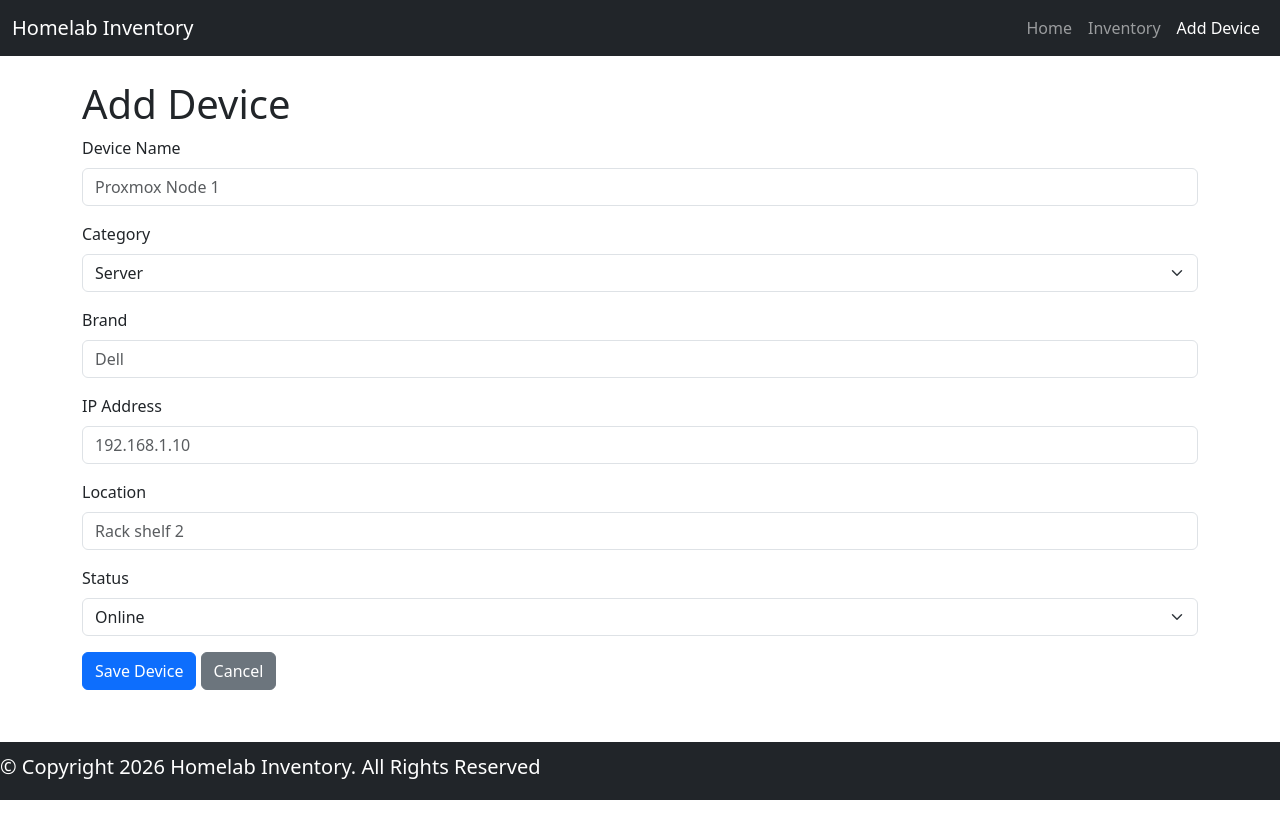
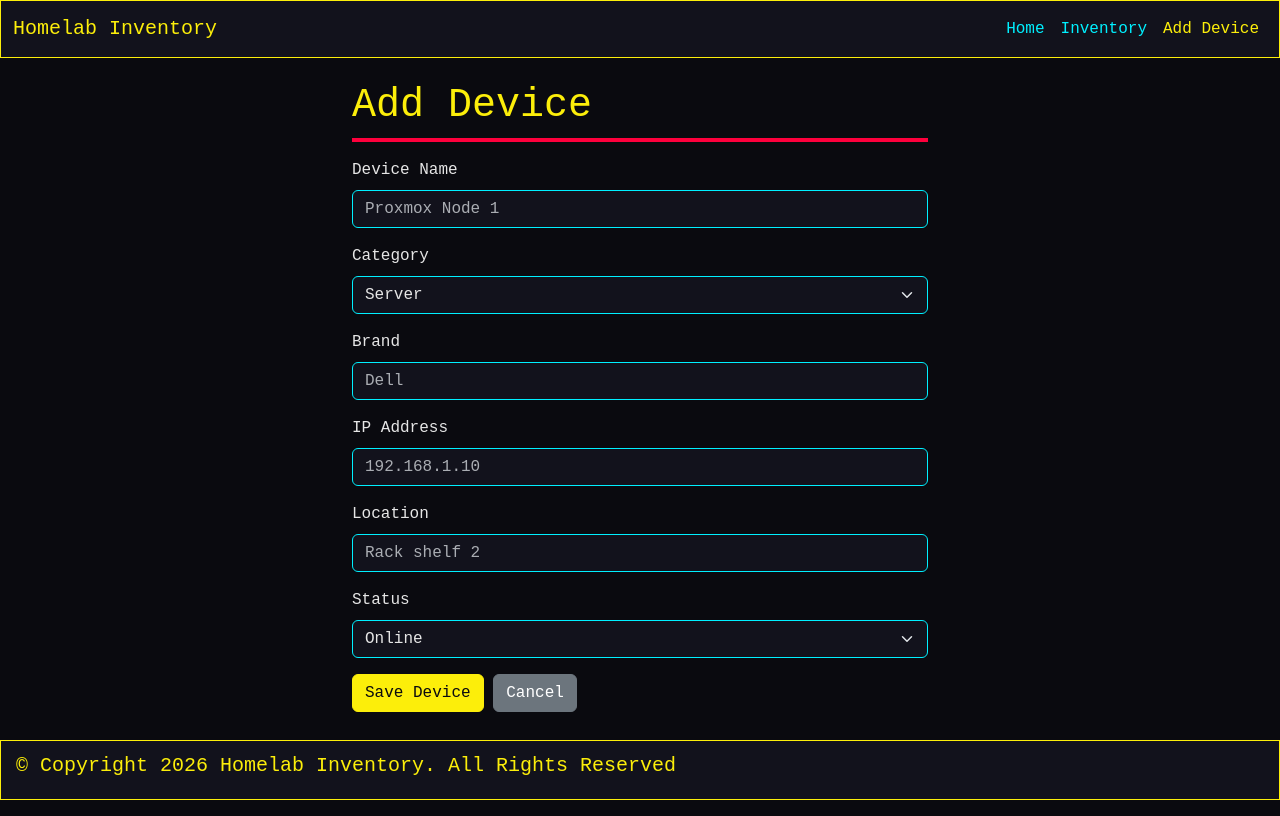
Before and after one commit to vonzubena/INFR-3120-Assignment-3, a Node server app: page /devices/add in a window 1280 px wide. Run offline with Node 20, Linux system fonts and the light colour scheme; some libraries are stand-ins or nearby versions.

Commit message:
css styling done and pathing adjusted in partials

```diff
--- a/public/Content/app.css
+++ b/public/Content/app.css
@@ -0,0 +1,107 @@
+/* Homelab Inventory: our own cyberpunk theme.
+   Bootstrap does the layout; this file sets the colours.
+   Palette: yellow #FCEE0A, cyan #00F0FF, red #FF003C, black #0A0A0F, dark grey #12121C */
+
+/* Whole page: black background, light text, terminal-style font */
+body {
+  background-color: #0A0A0F;
+  color: #e6e6e6;
+  font-family: "Courier New", monospace;
+  padding-bottom: 80px; /* room for the fixed footer */
+}
+
+/* Navbar and footer: dark grey panel with a yellow border */
+.cyber-nav {
+  background-color: #12121C;
+  border: 1px solid #FCEE0A;
+}
+
+/* Site name and footer text in yellow */
+.cyber-nav .navbar-brand {
+  color: #FCEE0A;
+}
+
+/* Footer text: small gap from the left edge */
+.cyber-nav h6 {
+  margin-left: 15px;
+}
+
+/* Navbar links in cyan, the current page (active tab) in yellow */
+.cyber-nav .nav-link {
+  color: #00F0FF;
+}
+
+.cyber-nav .nav-link.active {
+  color: #FCEE0A;
+}
+
+/* Page titles in yellow with a red line underneath */
+h1 {
+  color: #FCEE0A;
+  box-shadow: 0 4px 0 #FF003C;
+  padding-bottom: 8px;
+  margin-bottom: 20px;
+}
+
+/* Splash page hero banner: yellow with black text and a red offset "glitch" shadow */
+.splash {
+  background-color: #FCEE0A;
+  color: #0A0A0F;
+  border-radius: 4px;
+  box-shadow: 8px 8px 0 #FF003C;
+  margin-top: 40px;
+}
+
+.splash h1 {
+  color: #0A0A0F;
+  box-shadow: none;
+}
+
+/* Main buttons: yellow with black text, red on hover */
+.btn-primary {
+  background-color: #FCEE0A;
+  border: 1px solid #FCEE0A;
+  color: #0A0A0F;
+}
+
+.btn-primary:hover {
+  background-color: #FF003C;
+  border: 1px solid #FF003C;
+  color: #ffffff;
+}
+
+/* The button on the yellow banner is black so it stands out, and red on hover */
+.splash .btn-primary {
+  background-color: #0A0A0F;
+  border: 1px solid #0A0A0F;
+  color: #FCEE0A;
+}
+
+.splash .btn-primary:hover {
+  background-color: #FF003C;
+  border: 1px solid #FF003C;
+  color: #ffffff;
+}
+
+/* Inventory table: dark grey cells with a yellow border */
+.table {
+  border: 1px solid #FCEE0A;
+}
+
+.table th,
+.table td {
+  background-color: #12121C;
+}
+
+/* Form boxes: dark grey with cyan borders */
+.form-control,
+.form-select {
+  background-color: #12121C;
+  border: 1px solid #00F0FF;
+  color: #e6e6e6;
+}
+
+/* Add and Edit forms: keep them a readable width */
+.form-page {
+  max-width: 600px;
+}
--- a/views/index.ejs
+++ b/views/index.ejs
@@ -2,7 +2,7 @@
 <%- include partials/main_nav.ejs %>
 
 <!-- Splash page: a short welcome with a button to the inventory -->
-<main class="container text-center py-5">
+<main class="container text-center py-5 splash">
   <i class="fa-solid fa-server fa-4x mb-3"></i>
   <h1 class="display-4">Homelab Inventory</h1>
   <p class="lead">Keep track of every server, switch and Raspberry Pi in your home lab.</p>
--- a/views/partials/footer.ejs
+++ b/views/partials/footer.ejs
@@ -1,5 +1,5 @@
 <!-- Footer: shared by every page (same as class) -->
-    <nav class="navbar fixed-bottom navbar-dark bg-dark">
+    <nav class="navbar fixed-bottom navbar-dark cyber-nav">
       <h6 class="navbar-brand">&copy; Copyright 2026 Homelab Inventory. All Rights Reserved</h6>
     </nav>
     <script src="/Script/app.js"></script>
--- a/views/partials/header.ejs
+++ b/views/partials/header.ejs
@@ -1,5 +1,5 @@
 <!DOCTYPE html>
-<html>
+<html data-bs-theme="dark">
   <head>
     <meta name="viewport" content="width=device-width, initial-scale=1">
     <title><%= title %></title>
--- a/views/partials/main_nav.ejs
+++ b/views/partials/main_nav.ejs
@@ -1,5 +1,5 @@
 <!-- Navbar: shared by every page. The if/else highlights the current page (same as class). -->
-<nav class="navbar navbar-expand-lg navbar-dark bg-dark">
+<nav class="navbar navbar-expand-lg navbar-dark cyber-nav">
   <div class="container-fluid">
     <a class="navbar-brand" href="/"><i class="fa-solid fa-server"></i> Homelab Inventory</a>
     <ul class="navbar-nav ms-auto">
```
